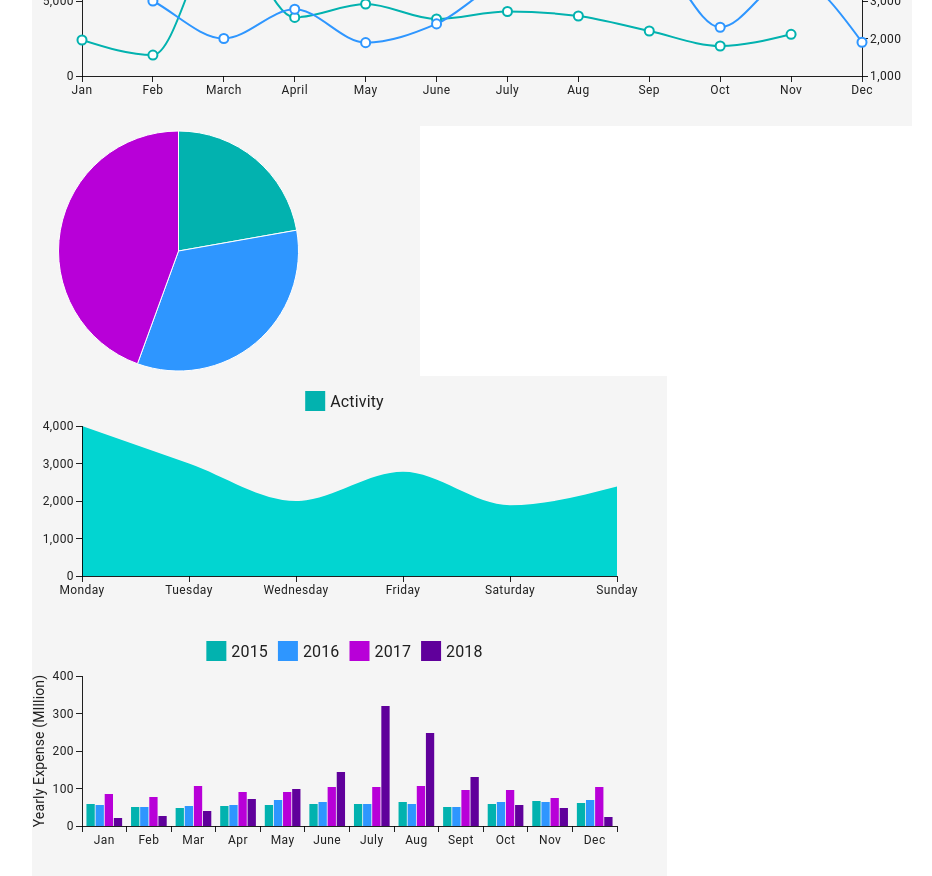
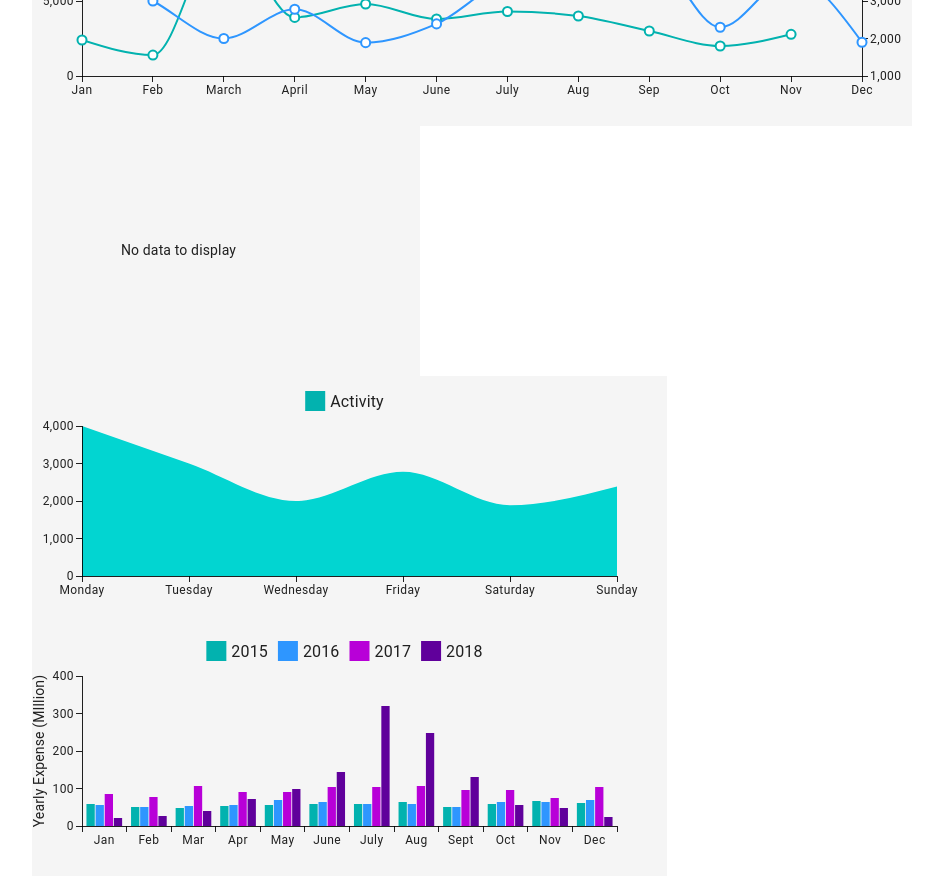
Before and after one commit to MusabRehman03/Simple-React-Dashboard, a React (Vite) app: page / in a window 1280 px wide. Shown: the part 820-1696 px from the top of the page, without its empty margins (208-1140 px from the left). Built offline with nearby package versions, Linux system fonts and the light colour scheme.

Commit message:
Map data dynamically in Pie chart

```diff
--- a/src/components./PieChart.jsx
+++ b/src/components./PieChart.jsx
@@ -6,21 +6,44 @@ export default function BasicPie() {
   const [chartWidth, setChartWidth] = useState(
     window.innerWidth > 1024 ? 388 : 600
   );
-  const [category,setCategory]=useState(JSON.parse(localStorage.getItem("categoryArr")) || [])
-  const [arr, setArr] = useState(JSON.parse(localStorage.getItem("productsArr")) || []);
-  const [categoryData,setCategoryData]=useState([])
-  const [categoryCount,setCategoryCount]=useState([])
+  const categoryArr = JSON.parse(localStorage.getItem('categoryArr'))||[]
+  const productsArr= JSON.parse(localStorage.getItem("productsArr")) || []
+  const categoryCount=[]
 
+productsArr.forEach(element => {
+  let i=0
+  // console.log(element)
+  while(i<categoryArr.length){
+    if(element.category==categoryArr[i]){
+      categoryCount[i] = parseInt(categoryCount[i] || 0) + 1;
 
-useEffect(()=>{
-  let temp = category
-  temp.forEach((item)=>{
-    setCategoryData({
-      ...categoryData,
-      item
-    })
-  })
-},[category])
+    }
+    i++
+    // continue
+  }
+});
+console.log(categoryArr)
+console.log(categoryCount)
+let data=[]
+categoryArr.forEach((element,index)=>{
+  let d={
+    id:index,
+    value:categoryCount[index],
+   label:element.toString()
+  }
+  data.push(d)
+
+})
+console.log(data)
+
+// console.log(categoryCount)
+// categoryArr.forEach(element => {
+//   setCategoryData(prevData=>({
+//     ...prevData,
+//     element
+//   }))
+// })
+// console.log(categoryArr)
 
   useEffect(() => {
     const handleResize = () => {
@@ -45,11 +68,7 @@ useEffect(()=>{
     <PieChart
       series={[
         {
-          data: [
-            { id: 0, value: 10, label: categoryData[0] },
-            { id: 1, value: 15, label: categoryData[1] },
-            { id: 2, value: 20, label: categoryData[2] },
-          ],
+          data: data,
         },
       ]}
       width={chartWidth}
--- a/src/pages/CategoriesPage.jsx
+++ b/src/pages/CategoriesPage.jsx
@@ -26,7 +26,7 @@ function CategoriesPage() {
     }
     // console.log(categoryArr)
   };
-  console.log(categoryArr)
+  // console.log(categoryArr)
   function handleCategoryDelete(index){
     let tempArr=[...categoryArr]
     tempArr.splice(index,1)
```
